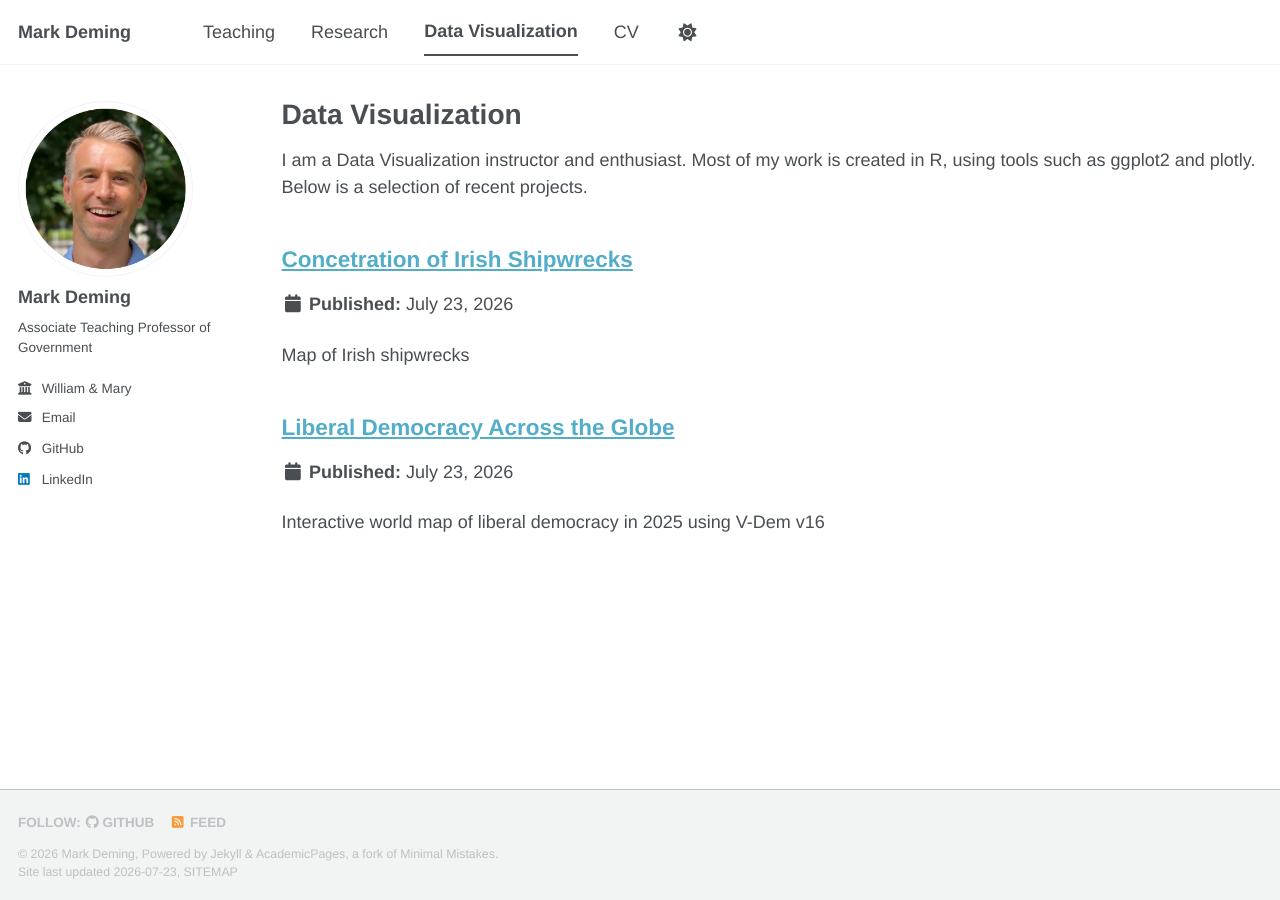
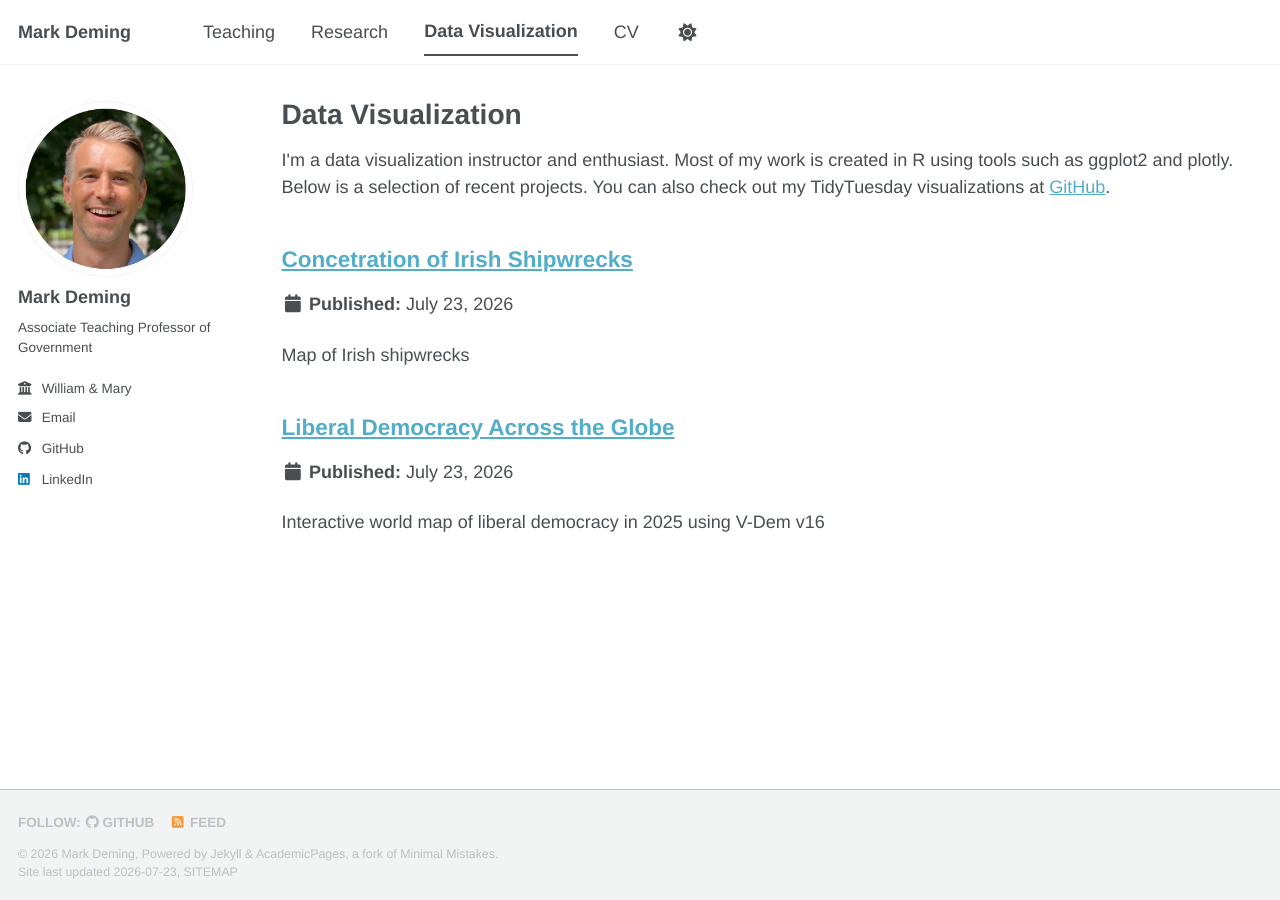
Before and after one commit to jmdeming/jmdeming.github.io, a Jekyll site: the page built from _pages/portfolio.html, in a window 1280 px wide. Built offline with Jekyll 4.4.1, drawn with Linux system fonts in a browser that asks for light colours; a style sheet for code colours, icons or effects is not loaded.

Commit message:
Revise portfolio description and add GitHub link
Updated description to enhance clarity and added a link to TidyTuesday visualizations.

```diff
--- a/_pages/portfolio.html
+++ b/_pages/portfolio.html
@@ -6,7 +6,7 @@ author_profile: true
 ---
 
 <p>
-I am a Data Visualization instructor and enthusiast. Most of my work is created in R, using tools such as ggplot2 and plotly. Below is a selection of recent projects.
+I'm a data visualization instructor and enthusiast. Most of my work is created in R using tools such as ggplot2 and plotly. Below is a selection of recent projects. You can also check out my TidyTuesday visualizations at <a href="https://github.com/jmdeming/tidytuesday" target="_blank" rel="noopener noreferrer">GitHub</a>.
 </p>
 
 {% include base_path %}
```
